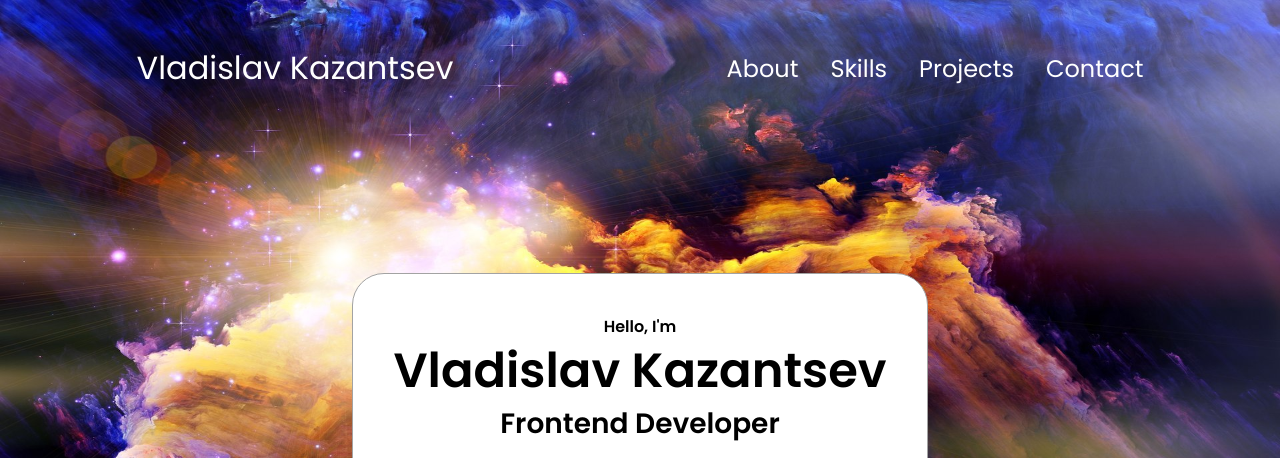
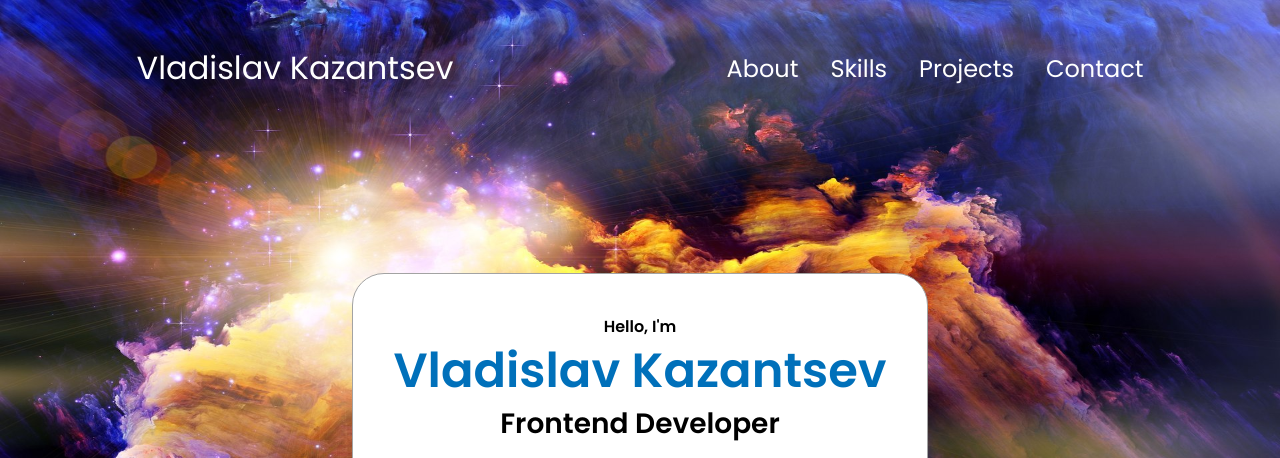
Before and after one commit to PrimeSolar/web-developer, a plain HTML site: page index.html in a window 1280 px wide. Shown: the top 458 px of the page. Drawn offline with Linux system fonts and the light colour scheme.

Commit message:
Update style.css

```diff
--- a/styles/style.css
+++ b/styles/style.css
@@ -257,7 +257,7 @@ section#profile {
   font-size: 3rem;
   line-height: 3rem;
   text-align: center;
-  color: black;
+  color: #0070ba;
   padding: 0.5rem 0;
 }
 
```
